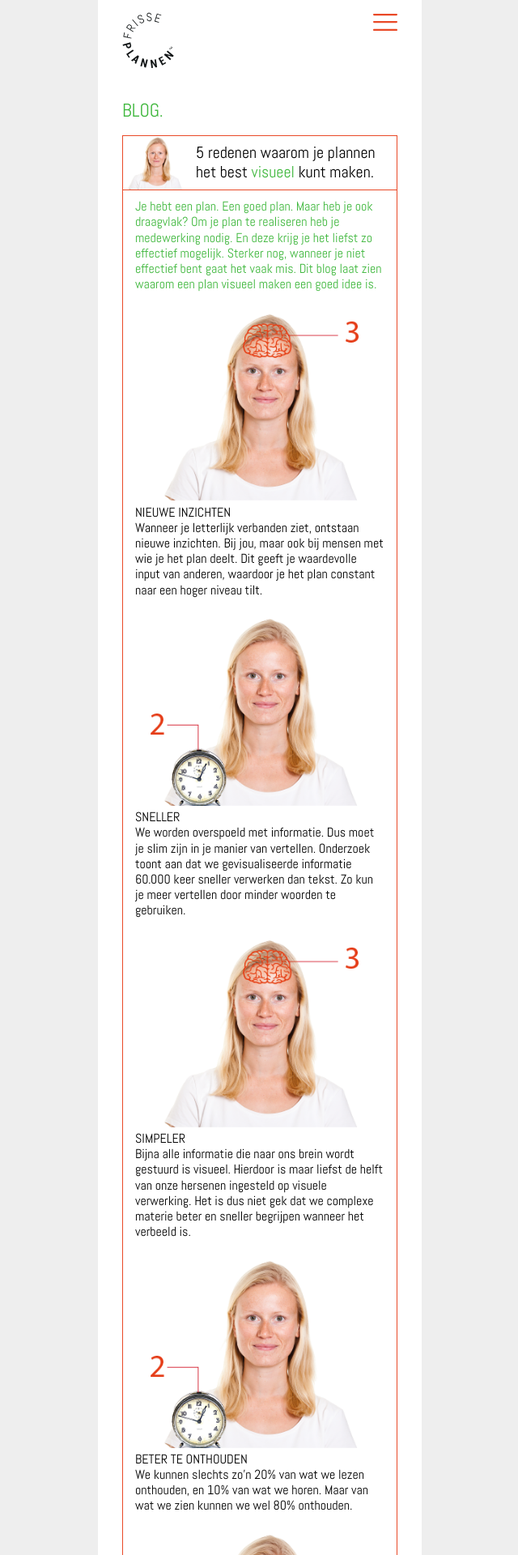
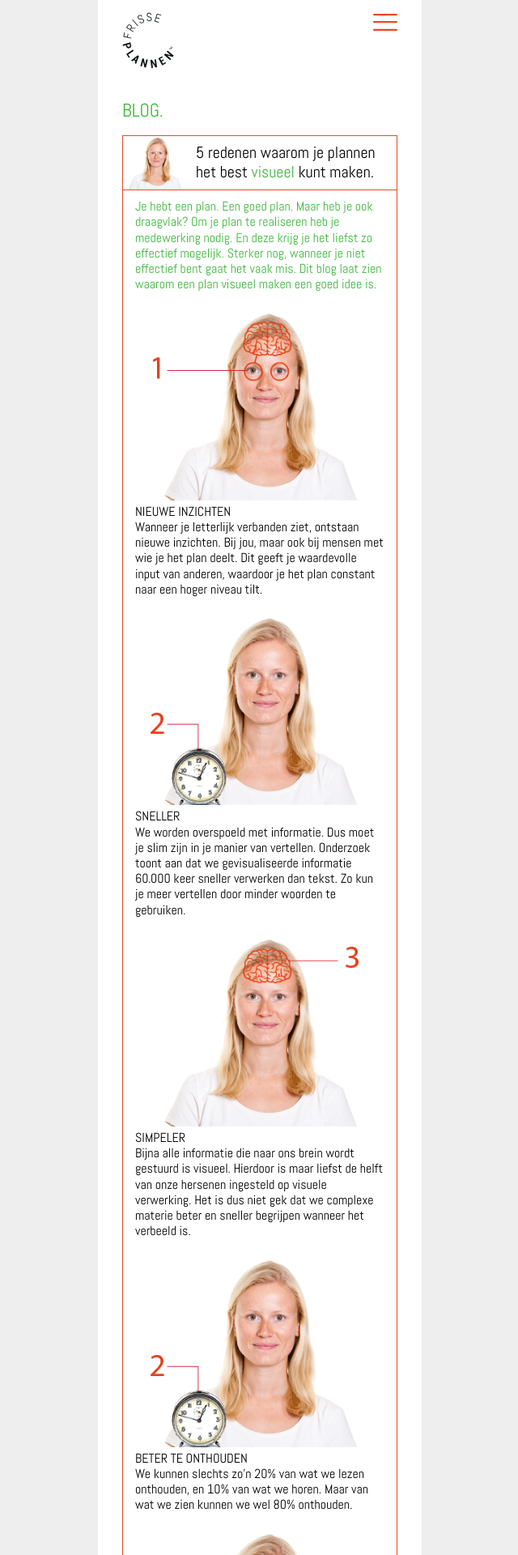
Before and after one commit to jhvanderschee/carli_d, a Jekyll site: the page built from _posts/2019-01-02-blog-plannen-visualiseren-.md, in a window 1280 px wide. Shown: the top 1920 px of the page at 81% size, without its empty margins (319-959 px from the left). Built offline with Jekyll 4.4.1, drawn with Linux system fonts in a browser that asks for light colours.

Commit message:
Updated 2 files via CloudCannon

```diff
--- a/_posts/2019-01-02-blog-plannen-visualiseren-.md
+++ b/_posts/2019-01-02-blog-plannen-visualiseren-.md
@@ -6,7 +6,7 @@ image: /img/Blog_visualiseren-18.png
 
 **Je hebt een plan. Een goed plan. Maar heb je ook draagvlak? Om je plan te realiseren heb je medewerking nodig. En deze krijg je het liefst zo effectief mogelijk. Sterker nog, wanneer je niet effectief bent gaat het vaak mis. Dit blog laat zien waarom een plan visueel maken een goed idee is.**
 
-![](/uploads/blog-visualiseren-27.png)<br>NIEUWE INZICHTEN<br>Wanneer je letterlijk verbanden ziet, ontstaan nieuwe inzichten. Bij jou, maar ook bij mensen met wie je het plan deelt. Dit geeft je waardevolle input van anderen, waardoor je het plan constant naar een hoger niveau tilt.&nbsp;
+![](/uploads/blog-visualiseren-28.png)<br>NIEUWE INZICHTEN<br>Wanneer je letterlijk verbanden ziet, ontstaan nieuwe inzichten. Bij jou, maar ook bij mensen met wie je het plan deelt. Dit geeft je waardevolle input van anderen, waardoor je het plan constant naar een hoger niveau tilt.&nbsp;
 
 ![](/uploads/blog-visualiseren-26.png)<br>SNELLER<br>We worden overspoeld met informatie. Dus moet je slim zijn in je manier van vertellen. Onderzoek toont aan dat we gevisualiseerde informatie 60.000 keer sneller verwerken dan tekst. Zo kun je meer vertellen door minder woorden te gebruiken. &nbsp;
 
```
Also changed, not shown: uploads/blog-visualiseren-28.png (added).
